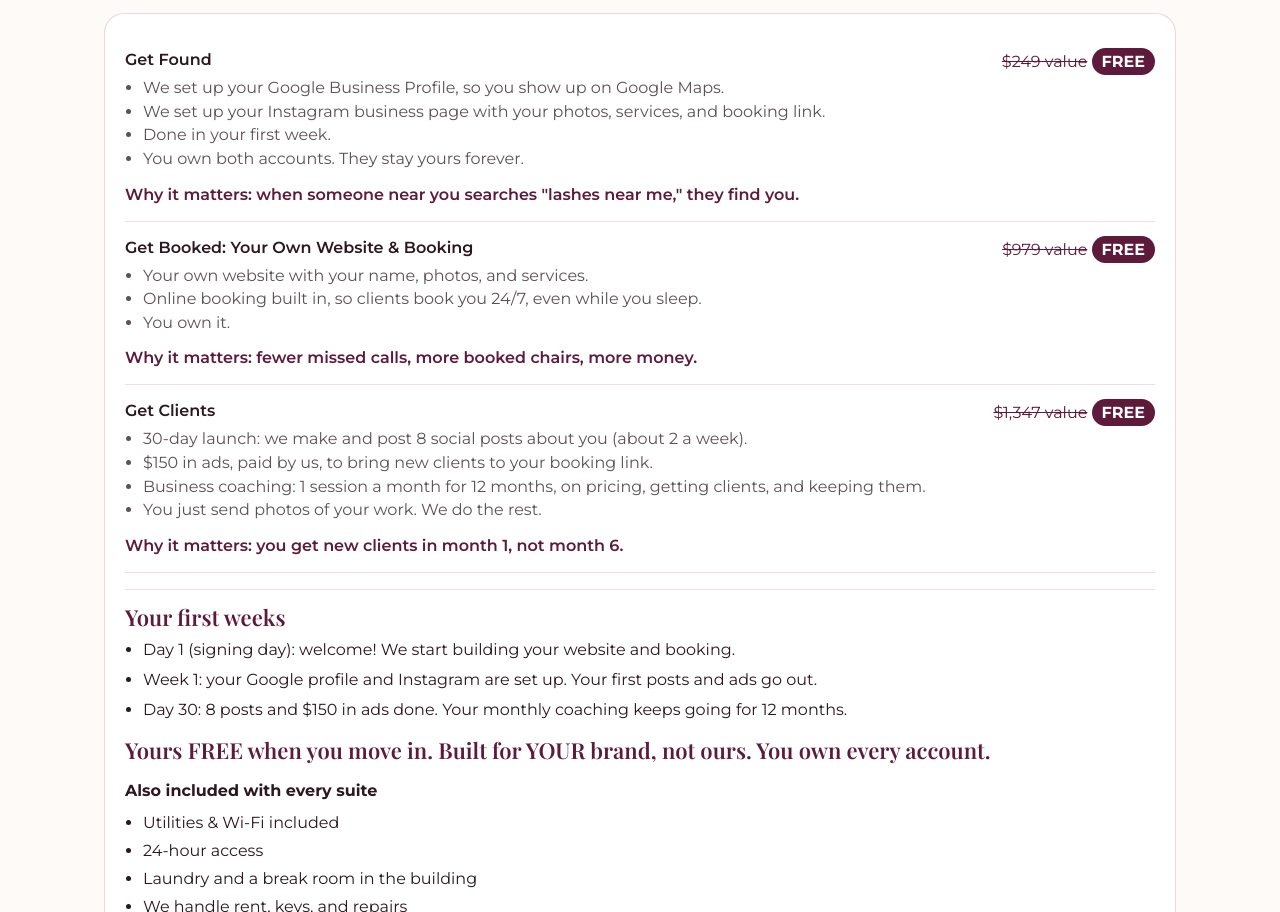
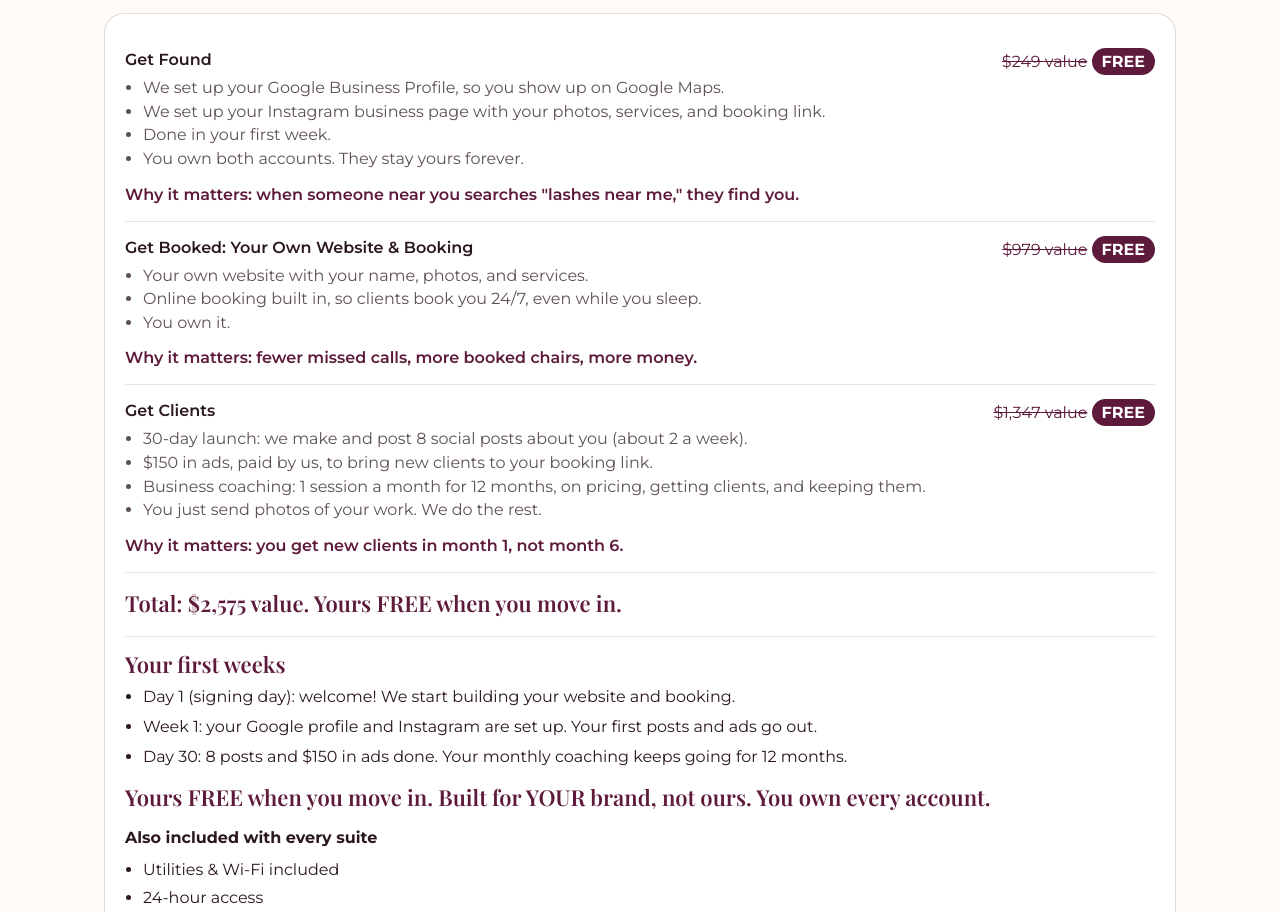
Before and after one commit to louis10251988/ohlala-website, a plain HTML site: page launch-package.html in a window 1280 px wide. Shown: the part 188-1100 px from the top of the page. Drawn offline with nearby package versions, Linux system fonts and the light colour scheme.

Commit message:
Add the $2,575 launch package total.
Show the sum of the three free items under the list, before the closing line.

Co-authored-by: louis10251988 <louis10251988@users.noreply.github.com>

```diff
--- a/launch-package.html
+++ b/launch-package.html
@@ -52,6 +52,7 @@
         <li><div class="stack-name">Get Booked: Your Own Website &amp; Booking<ul class="stack-points"><li>Your own website with your name, photos, and services.</li><li>Online booking built in, so clients book you 24/7, even while you sleep.</li><li>You own it.</li></ul><p class="stack-why">Why it matters: fewer missed calls, more booked chairs, more money.</p></div><span class="vals"><s>$979 value</s> <b>FREE</b></span></li>
         <li><div class="stack-name">Get Clients<ul class="stack-points"><li>30-day launch: we make and post 8 social posts about you (about 2 a week).</li><li>$150 in ads, paid by us, to bring new clients to your booking link.</li><li>Business coaching: 1 session a month for 12 months, on pricing, getting clients, and keeping them.</li><li>You just send photos of your work. We do the rest.</li></ul><p class="stack-why">Why it matters: you get new clients in month 1, not month 6.</p></div><span class="vals"><s>$1,347 value</s> <b>FREE</b></span></li>
       </ul>
+      <div class="stack-total">Total: $2,575 value. Yours FREE when you move in.</div>
       <div class="offer-timeline">
         <h2>Your first weeks</h2>
         <ul>
```
